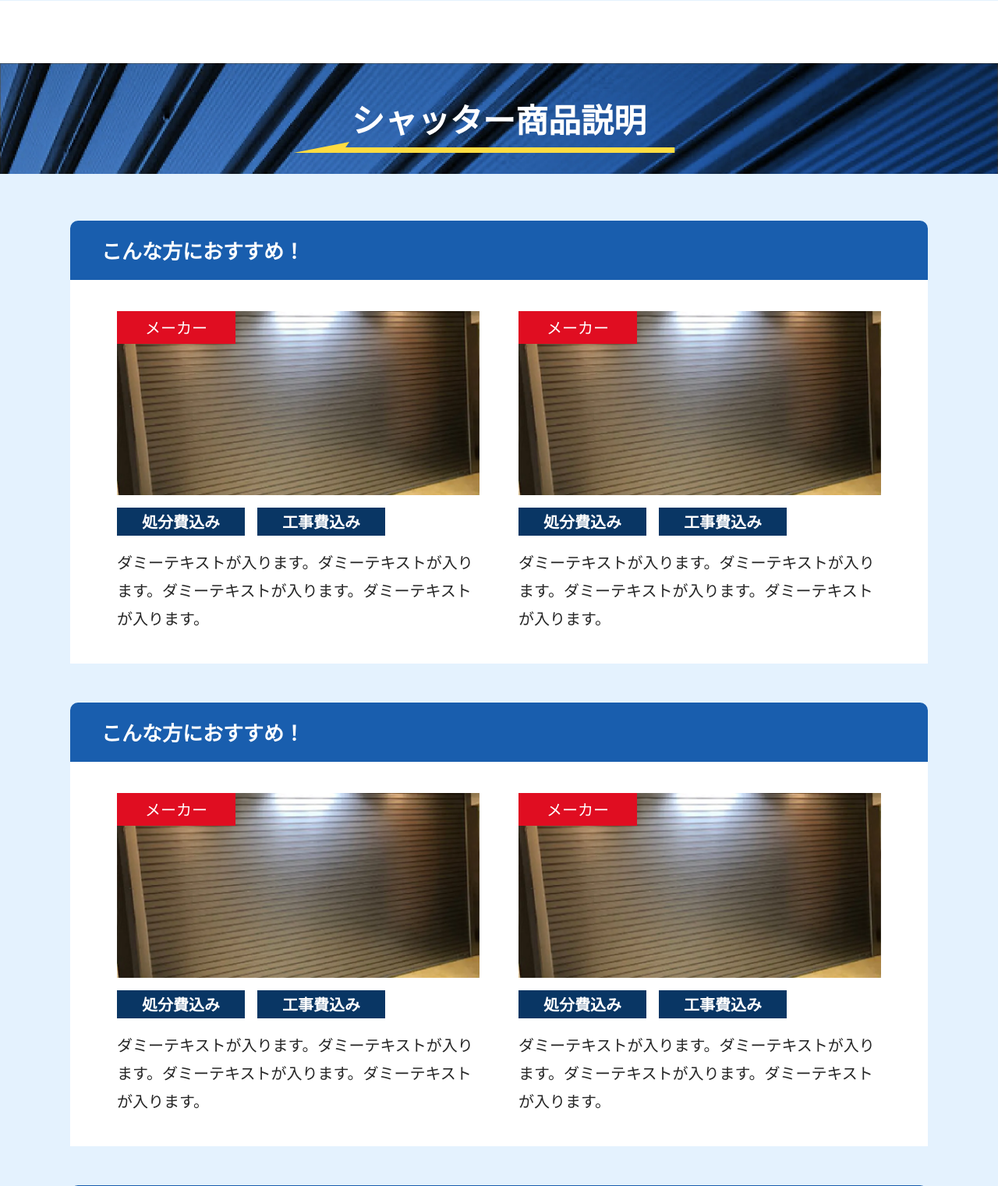
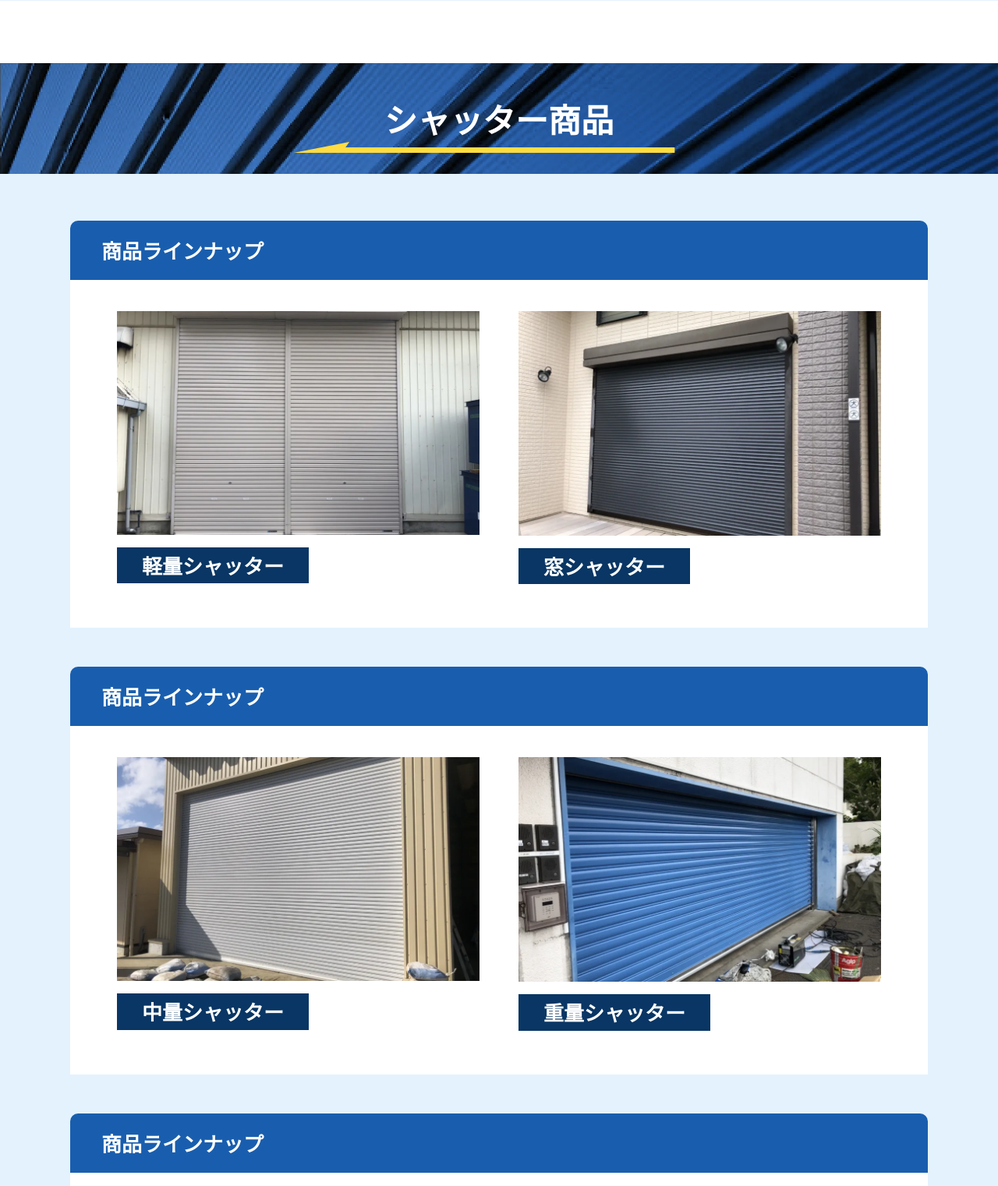
Before and after one commit to katayama-katzha/shutter, a PHP site: page / in a window 1280 px wide. Shown: the part 4038-5559 px from the top of the page at 78% size. Run offline with PHP 8.4, Linux system fonts and the light colour scheme.

Commit message:
シャッター紹介セクションを変更

```diff
--- a/assets/css/style.css
+++ b/assets/css/style.css
@@ -1566,7 +1566,7 @@ main {
   margin-bottom: 16px;
 }
 .product .recommend-wrapper .recommend .bottom .card .category .label {
-  font-size: 20px;
+  font-size: 26px;
   color: white;
   font-weight: bold;
   background-color: #093664;
--- a/assets/scss/style.scss
+++ b/assets/scss/style.scss
@@ -1443,7 +1443,7 @@ main{
             display: flex;
             margin-bottom: 16px;
             .label{
-              font-size: 20px;
+              font-size: 26px;
               color: white;
               font-weight: bold;
               background-color: #093664;
--- a/index.html
+++ b/index.html
@@ -351,91 +351,76 @@
         <section class="product section" id="product">
             <div class="ttl-wrapper">
                 <h2>
-                    <span>シャッター商品説明</span>
+                    <span>　シャッター商品　</span>
                 </h2>
             </div>
             <div class="section-inner">
                 <div class="recommend-wrapper">
                     <div class="recommend">
-                        <h2>こんな方におすすめ！</h2>
+                        <h2>商品ラインナップ</h2>
                         <div class="bottom">
                             <div class="card">
                                 <div class="img-wrapper">
-                                    <p class="label">メーカー</p>
-                                    <img src="./assets/img/sample.webp" alt="シャッター修理">
+
+                                    <img src="./assets/img/sample1.webp" alt="シャッター修理">
                                 </div>
                                 <div class="category">
-                                    <p class="label">処分費込み</p>
-                                    <p class="label">工事費込み</p>
+                                    <p class="label">軽量シャッター</p>
                                 </div>
-                                <p>ダミーテキストが入ります。ダミーテキストが入ります。ダミーテキストが入ります。ダミーテキストが入ります。</p>
+
                             </div>
                             <div class="card">
                                 <div class="img-wrapper">
-                                    <p class="label">メーカー</p>
-                                    <img src="./assets/img/sample.webp" alt="シャッター修理">
+
+                                    <img src="./assets/img/sample2.webp" alt="シャッター修理">
                                 </div>
                                 <div class="category">
-                                    <p class="label">処分費込み</p>
-                                    <p class="label">工事費込み</p>
+                                    <p class="label">窓シャッター</p>
                                 </div>
-                                <p>ダミーテキストが入ります。ダミーテキストが入ります。ダミーテキストが入ります。ダミーテキストが入ります。</p>
                             </div>
                         </div>
                     </div>
 
                     <div class="recommend">
-                        <h2>こんな方におすすめ！</h2>
+                        <h2>商品ラインナップ</h2>
                         <div class="bottom">
                             <div class="card">
                                 <div class="img-wrapper">
-                                    <p class="label">メーカー</p>
-                                    <img src="./assets/img/sample.webp" alt="シャッター修理">
+                                    <img src="./assets/img/sample3.webp" alt="シャッター修理">
                                 </div>
                                 <div class="category">
-                                    <p class="label">処分費込み</p>
-                                    <p class="label">工事費込み</p>
+                                    <p class="label">中量シャッター</p>
                                 </div>
-                                <p>ダミーテキストが入ります。ダミーテキストが入ります。ダミーテキストが入ります。ダミーテキストが入ります。</p>
                             </div>
                             <div class="card">
                                 <div class="img-wrapper">
-                                    <p class="label">メーカー</p>
-                                    <img src="./assets/img/sample.webp" alt="シャッター修理">
+                                    <img src="./assets/img/sample4.webp" alt="シャッター修理">
                                 </div>
                                 <div class="category">
-                                    <p class="label">処分費込み</p>
-                                    <p class="label">工事費込み</p>
+                                    <p class="label">重量シャッター</p>
                                 </div>
-                                <p>ダミーテキストが入ります。ダミーテキストが入ります。ダミーテキストが入ります。ダミーテキストが入ります。</p>
                             </div>
                         </div>
                     </div>
 
                     <div class="recommend">
-                        <h2>こんな方におすすめ！</h2>
+                        <h2>商品ラインナップ</h2>
                         <div class="bottom">
                             <div class="card">
                                 <div class="img-wrapper">
-                                    <p class="label">メーカー</p>
-                                    <img src="./assets/img/sample.webp" alt="シャッター修理">
+                                    <img src="./assets/img/sample5.webp" alt="シャッター修理">
                                 </div>
                                 <div class="category">
-                                    <p class="label">処分費込み</p>
-                                    <p class="label">工事費込み</p>
+                                    <p class="label">オーバースライディングドア</p>
                                 </div>
-                                <p>ダミーテキストが入ります。ダミーテキストが入ります。ダミーテキストが入ります。ダミーテキストが入ります。</p>
                             </div>
                             <div class="card">
                                 <div class="img-wrapper">
-                                    <p class="label">メーカー</p>
-                                    <img src="./assets/img/sample.webp" alt="シャッター修理">
+                                    <img src="./assets/img/sample6.webp" alt="シャッター修理">
                                 </div>
                                 <div class="category">
-                                    <p class="label">処分費込み</p>
-                                    <p class="label">工事費込み</p>
+                                    <p class="label">防火シャッター</p>
                                 </div>
-                                <p>ダミーテキストが入ります。ダミーテキストが入ります。ダミーテキストが入ります。ダミーテキストが入ります。</p>
                             </div>
                         </div>
                     </div>
```
Also changed, not shown: assets/img/fv-inner.webp, assets/img/sample1.webp (added), assets/img/sample2.webp (added), assets/img/sample3.webp (added), assets/img/sample4.webp (added), assets/img/sample5.webp (added), assets/img/sample6.webp (added).
